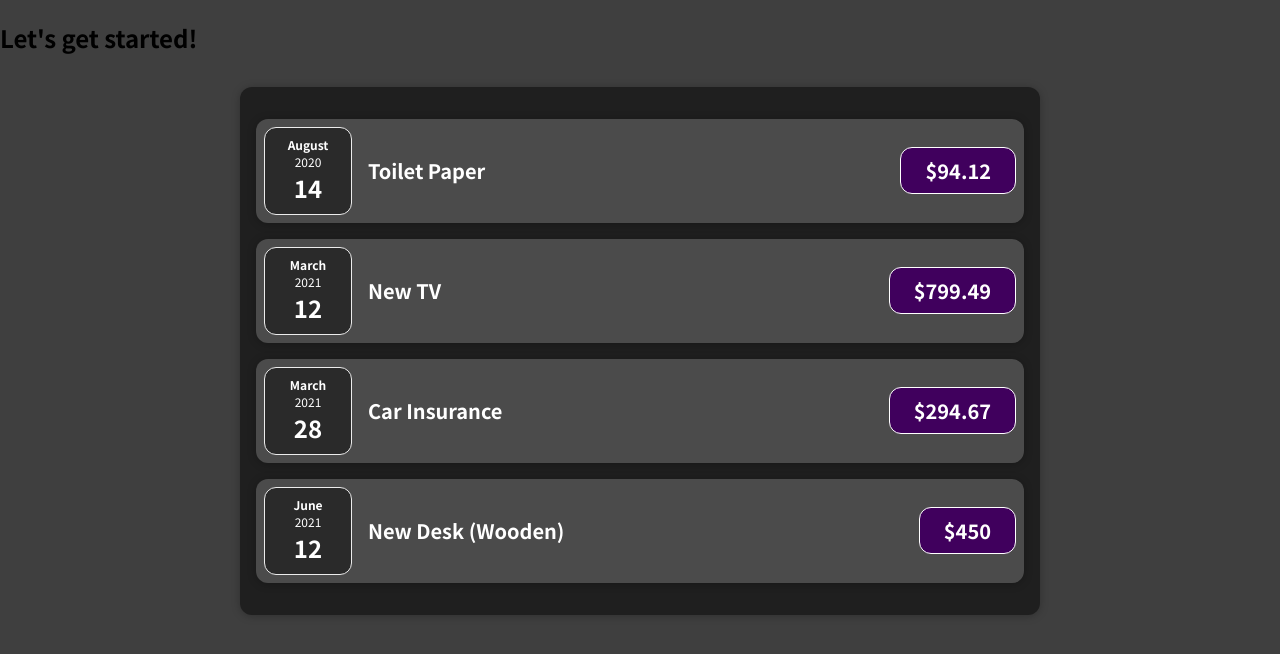
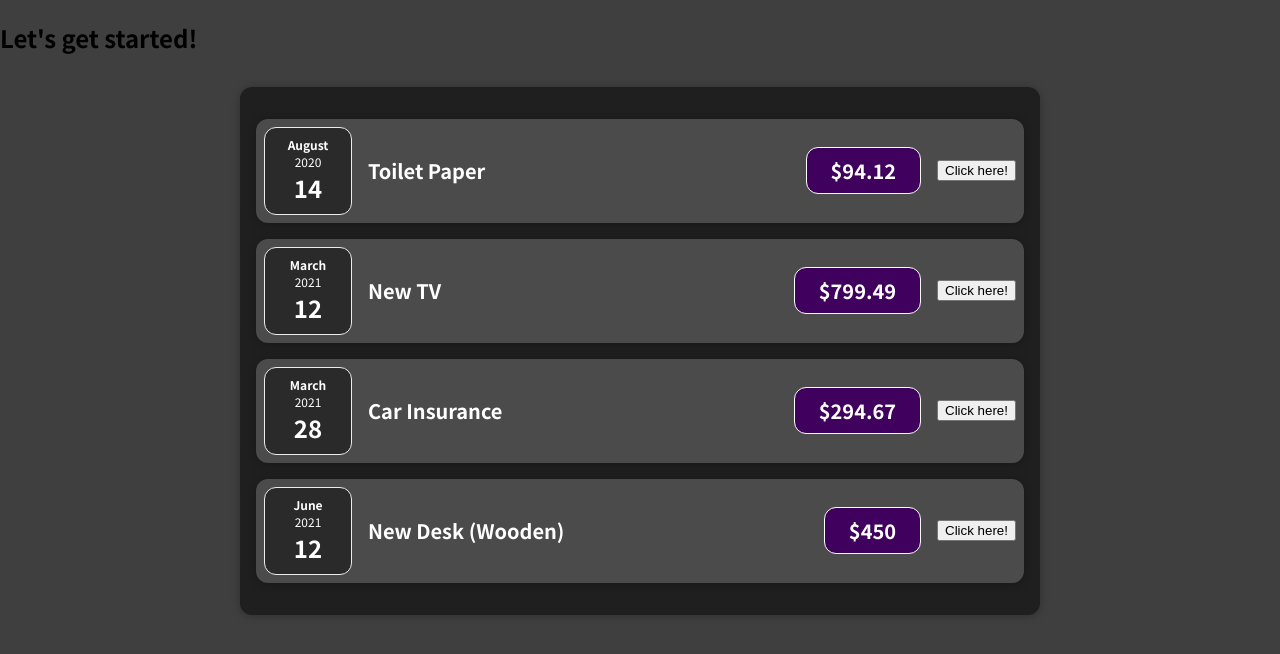
Before and after one commit to IS-Projects/expenses-react, a React (Create React App) app: page / in a window 1280 px wide. Shown: the top 654 px of the page. Built offline with nearby package versions, Linux system fonts and the light colour scheme.

Commit message:
included useState function

```diff
--- a/src/components/Expenses/ExpenseItem.js
+++ b/src/components/Expenses/ExpenseItem.js
@@ -1,14 +1,22 @@
 import "./ExpenseItem.css";
 import Card from "../UI/Card";
 import ExpenseDate from "./ExpenseDate";
+import { useState } from "react";
 
 const ExpenseItem = ({ title, date, amount }) => {
+  const [expTitle, setExpTitle] = useState(title);
+
+  const clickHandler = () => {
+    setExpTitle("Updated!");
+    console.log(expTitle);
+  };
   return (
     <Card className="expense-item">
       <ExpenseDate date={date} />
       <div className="expense-item__description">
-        <h2>{title}</h2>
+        <h2>{expTitle}</h2>
         <div className="expense-item__price">${amount}</div>
+        <button onClick={clickHandler}>Click here!</button>
       </div>
     </Card>
   );
```
Also changed, not shown: 1 other file (tests, documents, lock files or other folders).
